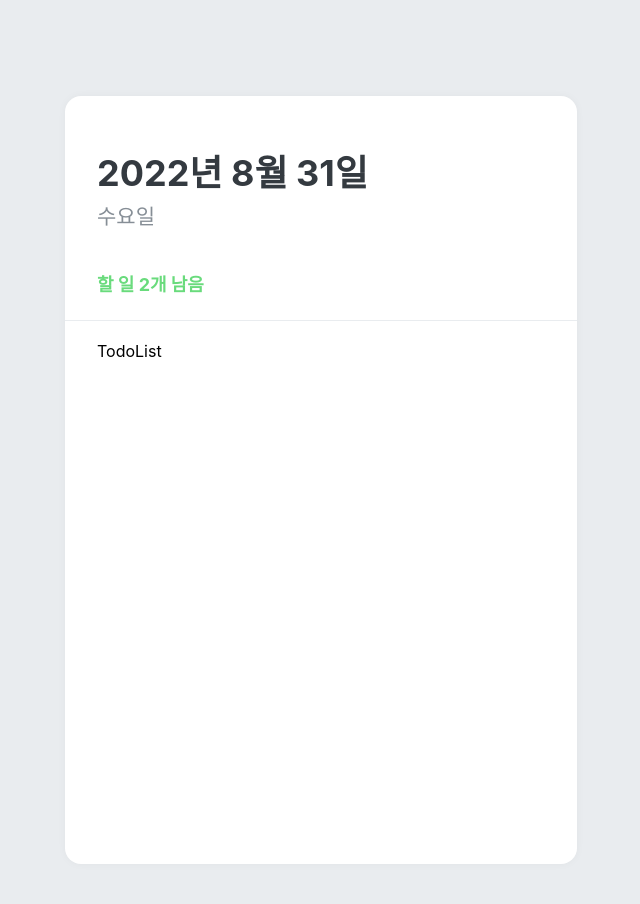
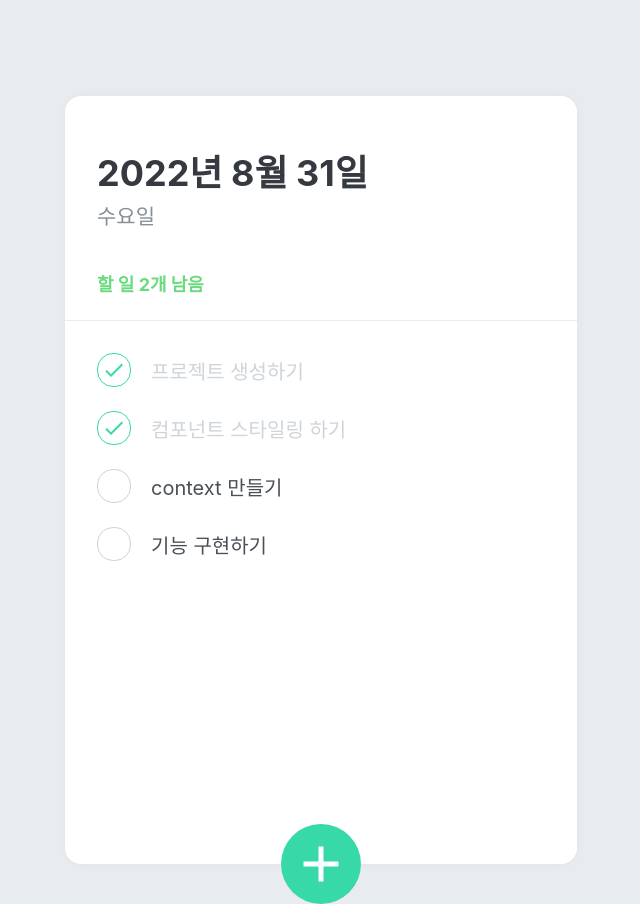
Before and after one commit to ryudv/React-app-TodoList, a React (Create React App) app: page / in a window 1280 px wide. Shown: the whole page, without its empty margins (319-959 px from the left). Built offline with nearby package versions, Linux system fonts and the light colour scheme.

Commit message:
TodoList UI구현

```diff
--- a/src/App.js
+++ b/src/App.js
@@ -1,5 +1,6 @@
 import React from 'react';
 import {createGlobalStyle} from 'styled-components';
+import TodoCreate from './components/TodoCreate';
 import TodoHead from './components/TodoHead';
 import TodoList from './components/TodoList';
 import TodoTemplate from './components/TodoTemplate';
@@ -17,6 +18,7 @@
         <TodoTemplate>
           <TodoHead />
           <TodoList />
+          <TodoCreate />
         </TodoTemplate>
     </>
   );
--- /dev/null
+++ b/src/components/TodoCreate.js
@@ -0,0 +1,92 @@
+import React, { useState } from 'react';
+import styled, {css} from 'styled-components';
+import { MdAdd } from 'react-icons/md';
+
+const CircleButton = styled.button`
+    background: #38d9a9;
+    &:hover {
+        background: #63e6be;
+    }
+    &:active {
+        background: #20c997;
+    }
+
+    z-index: 5;
+    cursor: pointer;
+    width: 80px;
+    height: 80px;
+    display: flex;
+    align-items: center;
+    justify-content: center;
+
+    position: absolute;
+    left: 50%;
+    bottom: 0px;
+    transform: translate(-50%, 50%);
+
+    font-size: 60px;
+    color: white;
+    border-radius: 50%;
+    border: none;
+    outline: none;
+
+    transition: 0.125s all ease-in;
+
+    ${props => props.open && css`
+        background: #ff6b6b;
+        &:hover {
+            background: #ff8787;
+        }
+        &:active {
+            background: #fa5252;
+        }
+        transform: translate(-50%, 50%) rotate(45deg);
+    `}
+`;
+
+const InsertFormPositioner = styled.div`
+    width: 100%;
+    bottom: 0;
+    left: 0;
+    position: absolute;
+`;
+
+const InsertForm = styled.div`
+    background: #f8f9fa;
+    padding: 32px;
+    padding-bottom: 72px;
+    border-bottom-left-radius: 16px;
+    border-bottom-right-radius: 16px;
+    border-top: 1px solid #e9ecef;
+`;
+
+const Input = styled.input`
+    padding: 12px;
+    border-radius: 4px;
+    border: 1px solid #dee2e6;
+    width: 100%;
+    outline: none;
+    font-size: 18px;
+    box-sizing: border-box;
+`;
+
+function TodoCreate() {
+    const [open, setOpen] = useState(false);
+    const onToggle = () => setOpen(!open);
+
+    return (
+        <>
+            {open && <InsertFormPositioner>
+                <InsertForm>
+                    <Input placeholder='할 일을 입력 후 엔터를 누르세요' autoFocus/>
+                </InsertForm>
+            </InsertFormPositioner>}
+
+            <CircleButton onClick={onToggle} open={open}>
+                <MdAdd/>
+            </CircleButton>
+        </>
+    );
+}
+
+export default TodoCreate;
--- a/src/components/TodoHead.js
+++ b/src/components/TodoHead.js
@@ -6,7 +6,6 @@
     padding-left: 32px;
     padding-right: 32px;
     padding-bottom: 24px;
-
     border-bottom: 1px solid #e9ecef;
 
     h1 {
@@ -14,7 +13,6 @@
         font-size: 36px;
         color: #343a40;
     }
-
     .day {
         margin-top: 4px;
         color: #868e96;
--- /dev/null
+++ b/src/components/TodoItem.js
@@ -0,0 +1,69 @@
+import React from 'react';
+import styled, {css} from 'styled-components';
+import { MdDone, MdDelete } from 'react-icons/md';
+
+const CheckCircle = styled.div`
+    width: 32px;
+    height: 32px;
+    border-radius: 16px;
+    border: 1px solid #ced4da;
+    font-size: 24px;
+    display: flex;
+    align-items: center;
+    justify-content: center;
+    margin-right: 20px;
+    cursor: pointer;
+    ${props => props.done && css`
+        border: 1px solid #38d9a9;
+        color: #38d9a9;
+    `}
+`;
+const Text = styled.div`
+    flex: 1;
+    font-size: 20px;
+    color: #495057;
+    ${props => props.done && css`
+        color: #ced4da;
+    `}
+`;
+const Remove = styled.div`
+    opacity: 0;
+    display: flex;
+    align-items: center;
+    justify-content: center;
+    color: #dee2e6;
+    font-size: 24px;
+    cursor: pointer;
+    &hover: {
+        color: #ff6b6b;
+    }
+`;
+const TodoItemBlock = styled.div`
+    display: flex;
+    align-items: center;
+    padding-top: 12px;
+    padding-bottom: 12px;
+    &:hover {
+        ${Remove} {
+            opacity: 1;
+        }
+    }
+`;
+
+function TodoItem({id,done,text}) {
+    return (
+        <TodoItemBlock>
+            <CheckCircle done={done}>
+                {done && <MdDone/>}
+            </CheckCircle>
+            <Text done={done}>
+                {text}
+            </Text>
+            <Remove>
+                <MdDelete/>
+            </Remove>
+        </TodoItemBlock>
+    );
+}
+
+export default TodoItem;
--- a/src/components/TodoList.js
+++ b/src/components/TodoList.js
@@ -1,5 +1,6 @@
 import React from 'react';
 import styled from 'styled-components';
+import TodoItem from './TodoItem';
 
 const TodoListBlock = styled.div`
     flex: 1;
@@ -9,7 +10,14 @@
 `;
 
 function TodoList(){
-    return <TodoListBlock>TodoList</TodoListBlock>
+    return (
+        <TodoListBlock>
+            <TodoItem text="프로젝트 생성하기" done={true} />
+            <TodoItem text="컴포넌트 스타일링 하기" done={true} />
+            <TodoItem text="context 만들기" done={false} />
+            <TodoItem text="기능 구현하기" done={false} />
+        </TodoListBlock>
+    );
 }
 
 export default TodoList;
```
